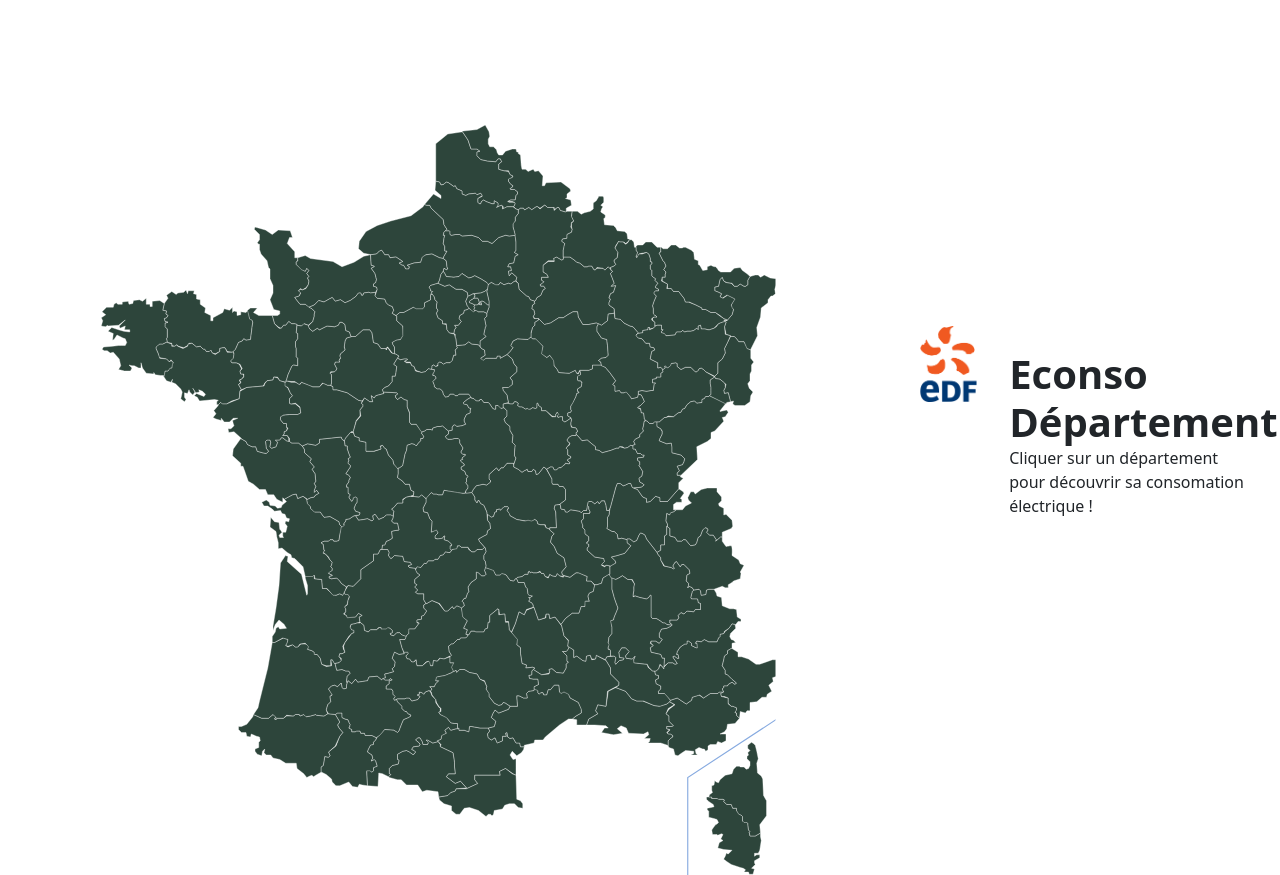
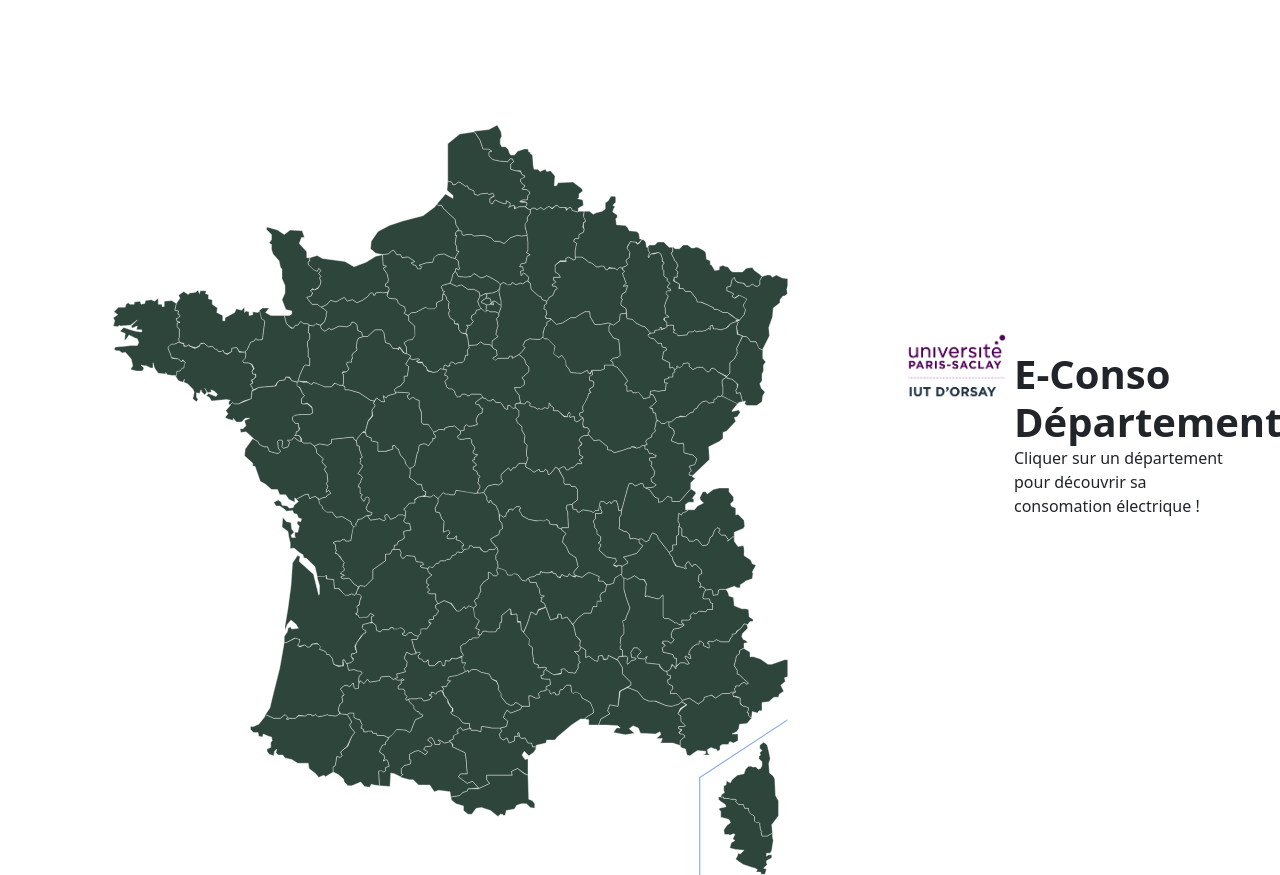
Before and after one commit to Sechelige/conso_dept, a plain HTML site: page index.html in a window 1280 px wide. Shown: the top 875 px of the page. Drawn offline with nearby package versions, Linux system fonts and the light colour scheme.

Commit message:
update : index.html

```diff
--- a/index.html
+++ b/index.html
@@ -23,30 +23,7 @@
 </style>
 
 <body>
-  <!--- <div class="container-fluid">
-    <style>
-      .navbar {
-        background-color: #fff;
-        border: none;
-      }
-
-      .navbar-brand {
-        position: absolute;
-        left: 50%;
-        transform: translateX(-50%);
-      }
-    </style>
-
-  <nav class="navbar navbar-expand-lg navbar-light m-4">
-    <a class="navbar-brand" href="#">
-      <img src="./logo-enedis-1024x372-185419624.png" width="auto" height="30" class="d-inline-block align-top" alt="Logo 1">
-      <img src="./EDF-Electricite-de-France-Logo-2005-2048x1288-3993129216.png" width="auto" height="30" class="d-inline-block align-top" alt="Logo 2">
-      Visu Econso
-    </a>
-  </nav>
-  </div>-->
-
-
+  <div class="container-fluid">
     <div class="row">
       <div class="col d-flex align-top" style="padding: 0px;">
         <div class="svg-carte">
@@ -257,11 +234,11 @@
             <div class=" mb-5" style="max-width: 90%;height: 300px;">
               <div class="row g-0">
                 <div class="col-md-4">
-                <img src="./images/EDF.png" class="img-fluid rounded-start" alt="...">
+                  <img src="./images/IUT-D-ORSAY-v-2366495636.jpg" class="img-fluid rounded-start" alt="...">
                 </div>
                 <div class="col-md-8">
                   <div class="card-body">
-                  <h1 class="card-title mt-4"><strong>Econso Département</strong></h1>
+                    <h1 class="card-title mt-4"><strong>E-Conso Département</strong></h1>
                     <p class="card-text">Cliquer sur un département pour découvrir sa consomation électrique !</p>
                   </div>
                 </div>
@@ -270,19 +247,20 @@
           </div>
         </div>
 
-
+      </div>
     </div>
 
     <div class="container">
       <footer class="d-flex flex-wrap justify-content-between align-items-center py-3 my-4 border-top">
         <p class="col-md-4 mb-0 text-muted">© 2023 | Copyright | Visu Econso, All rights reserved</p>
-        <a href="index.html"><img class="bi me-2" src="./images/EDF.png" alt="Logo EDF" width="auto" height="24" class="d-inline-block align-text-top"></a>
+        <a href="index.html"><img class="bi me-2" src="./images/EDF.png" alt="Logo EDF" width="auto" height="24"
+            class="d-inline-block align-text-top"></a>
         <ul class="nav col-md-4 justify-content-end">
           <li class="nav-item"><a href="requetes.html" class="nav-link px-2 text-muted">A Propos</a></li>
         </ul>
       </footer>
     </div>
-
+  </div>
 </body>
 <script src="script.js"></script>
 <script src="https://cdn.jsdelivr.net/npm/bootstrap@5.3.2/dist/js/bootstrap.bundle.min.js"
```
Also changed, not shown: images/IUT-D-ORSAY-v-2366495636.jpg (added). Lines whose indentation alone changed are shown as unchanged.
